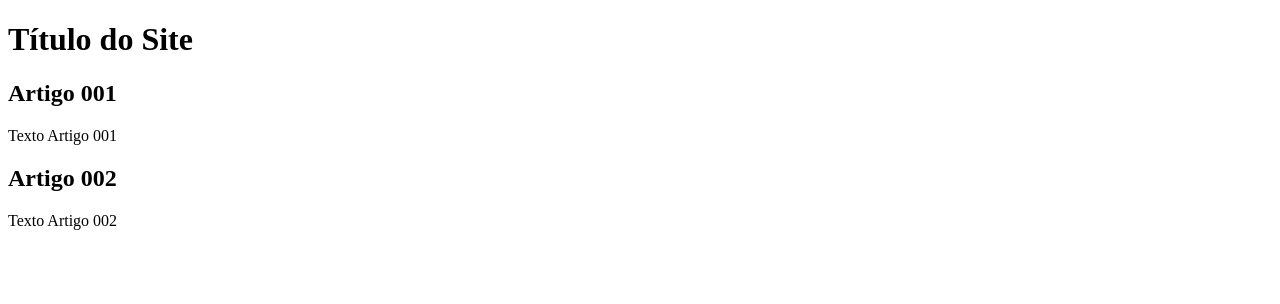
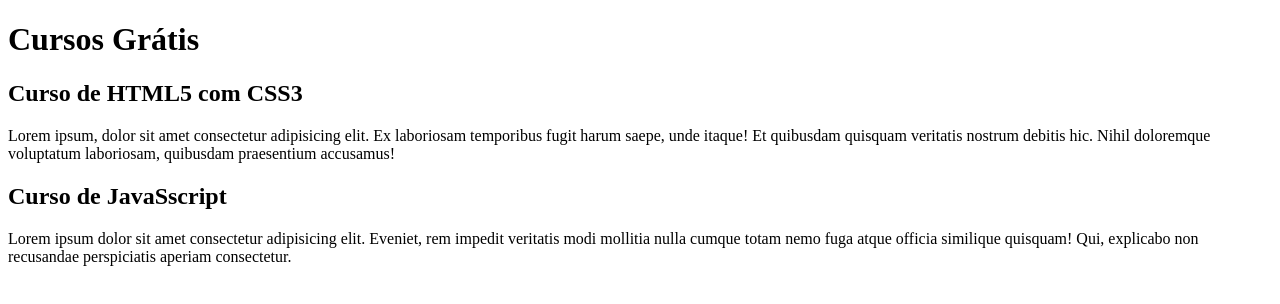
Before and after one commit to lexluthor2010/Projeto-site, a plain HTML site: page index.html in a window 1280 px wide. Drawn offline with Linux system fonts and the light colour scheme.

Commit message:
comecei a escrever o conteúdo

```diff
--- a/index.html
+++ b/index.html
@@ -8,15 +8,15 @@
 <body>
     <main>
         <head>
-            <h1>Título do Site</h1>
+            <h1>Cursos Grátis</h1>
         </head>
         <article>
-            <h2>Artigo 001</h2>
-            <p>Texto Artigo 001</p>
+            <h2>Curso de HTML5 com CSS3</h2>
+            <p>Lorem ipsum, dolor sit amet consectetur adipisicing elit. Ex laboriosam temporibus fugit harum saepe, unde itaque! Et quibusdam quisquam veritatis nostrum debitis hic. Nihil doloremque voluptatum laboriosam, quibusdam praesentium accusamus!</p>
         </article>
         <article>
-            <h2>Artigo 002</h2>
-            <p>Texto Artigo 002</p>
+            <h2>Curso de JavaSscript</h2>
+            <p>Lorem ipsum dolor sit amet consectetur adipisicing elit. Eveniet, rem impedit veritatis modi mollitia nulla cumque totam nemo fuga atque officia similique quisquam! Qui, explicabo non recusandae perspiciatis aperiam consectetur.</p>
         </article>
     </main>
 </body>
```
